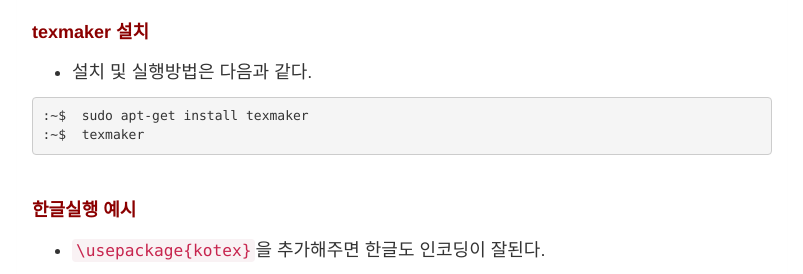
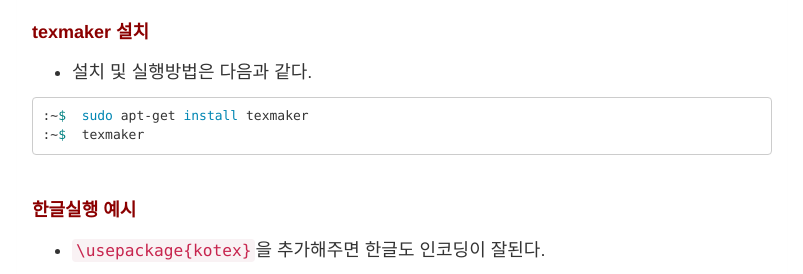
Before and after one commit to Donghwa-KIM/Donghwa-KIM.github.io, a Jekyll site: the page built from _posts/etc/2018-06-30-tex_install.md, in a window 1280 px wide. Shown: the part 637-911 px from the top of the page, without its empty margins (238-1041 px from the left). Built offline with Jekyll 4.4.1, drawn with Linux system fonts in a browser that asks for light colours; nearby versions of some CDN libraries; some web fonts are replaced; comment, search, counter and statistics services are not loaded.

Commit message:
correction

````diff
--- a/_posts/etc/2018-06-30-tex_install.md
+++ b/_posts/etc/2018-06-30-tex_install.md
@@ -32,7 +32,7 @@
 
 - 설치 및 실행방법은 다음과 같다.
 
-```bash깔
+```bash
 :~$  sudo apt-get install texmaker
 :~$  texmaker
 ```
````
